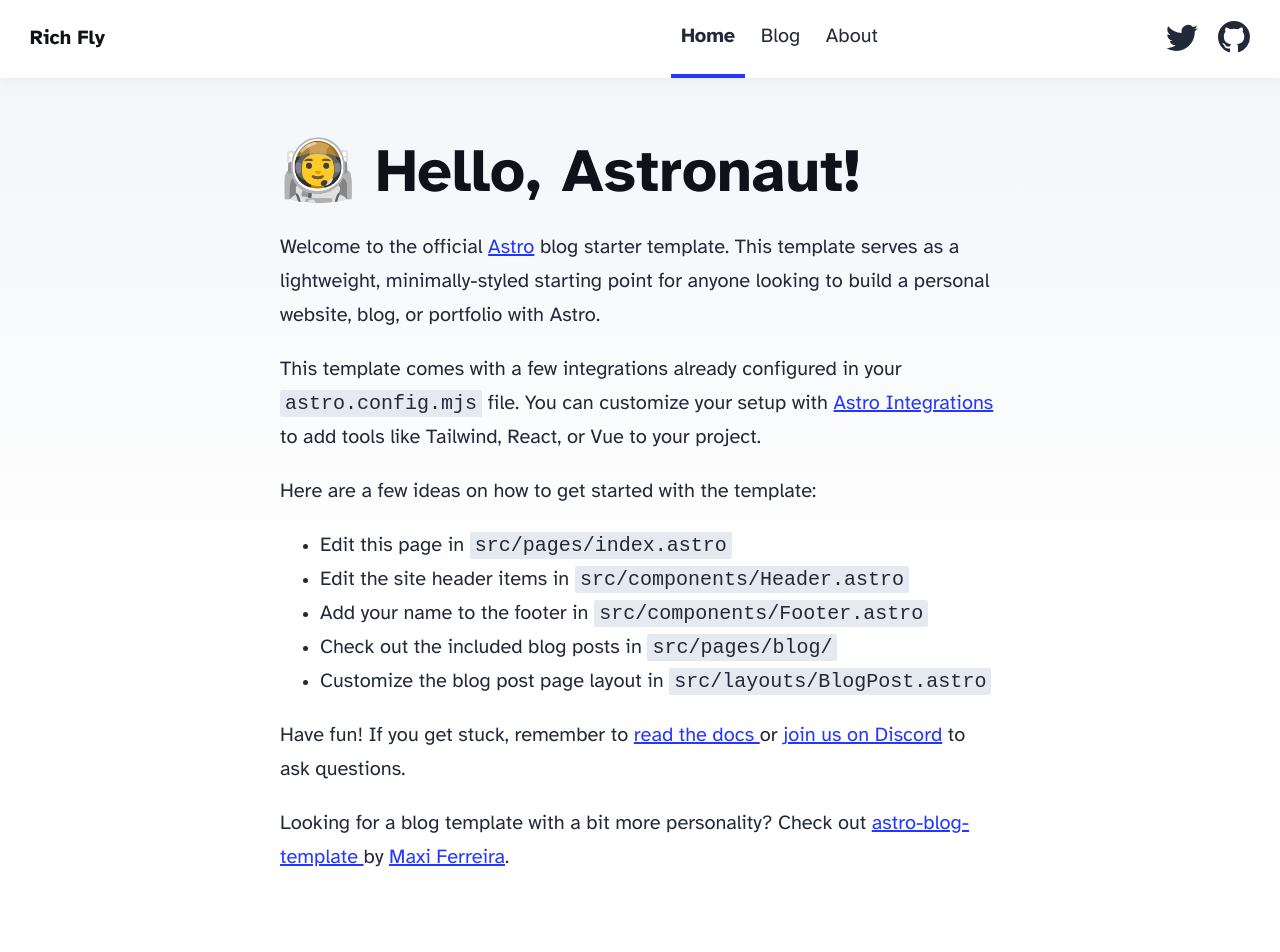
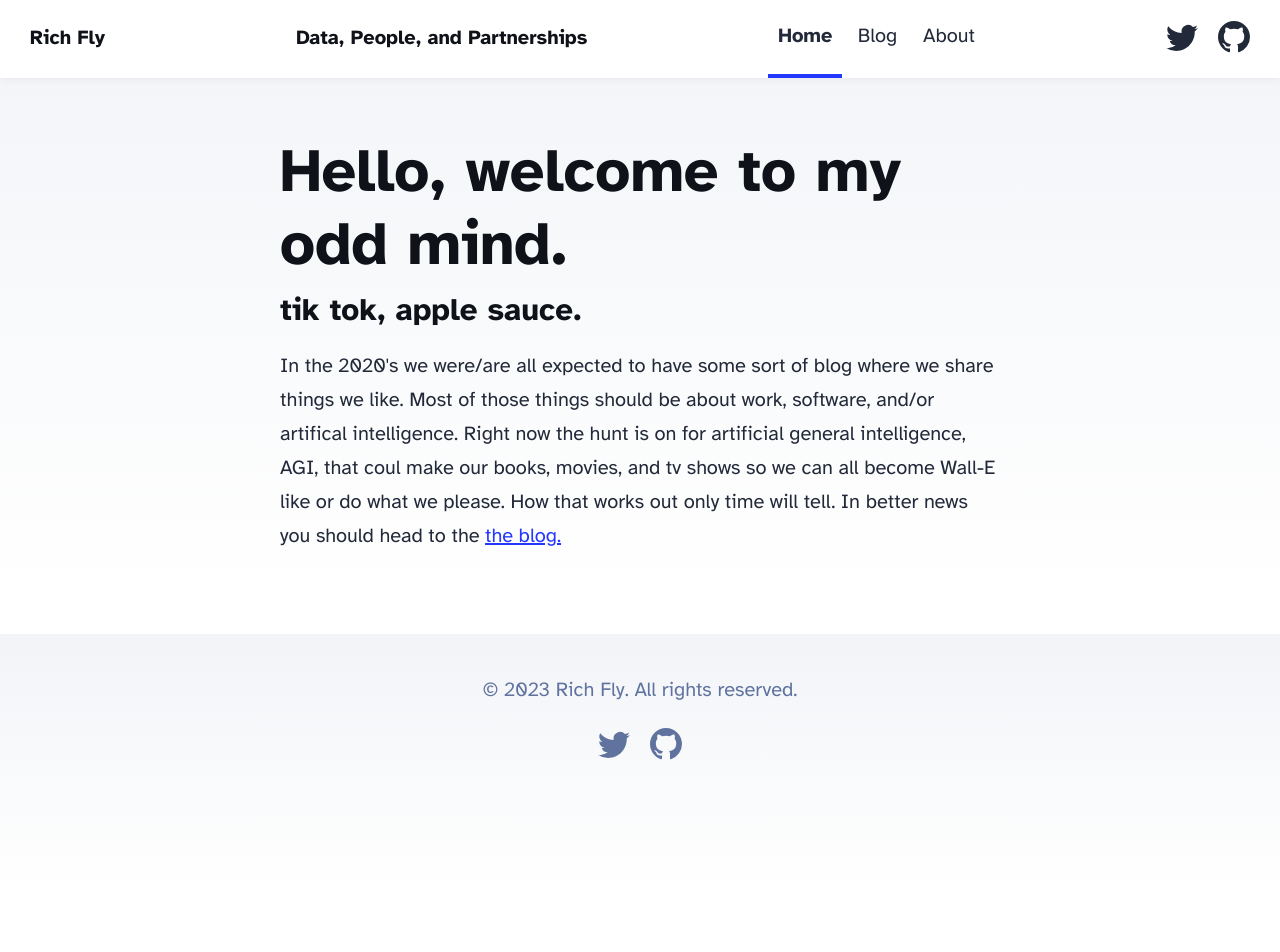
Before and after one commit to richfly/sleepy-singularity, an Astro site: page / in a window 1280 px wide. Shown: the top 952 px of the page. After the commit the page ends 892 px from the top, so only its background shows below. Built offline with nearby package versions, Linux system fonts and the light colour scheme; Astro itself is replaced by a stand-in of ours.

Commit message:
commit new index

```diff
--- a/package.json
+++ b/package.json
@@ -10,9 +10,9 @@
     "astro": "astro"
   },
   "dependencies": {
-    "@astrojs/mdx": "^1.1.5",
-    "@astrojs/rss": "^3.0.0",
+    "@astrojs/mdx": "^2.0.0",
+    "@astrojs/rss": "^4.0.0",
     "@astrojs/sitemap": "^3.0.3",
-    "astro": "^3.6.4"
+    "astro": "^4.0.2"
   }
 }
--- a/src/components/BaseHead.astro
+++ b/src/components/BaseHead.astro
@@ -2,7 +2,7 @@
 // Import the global.css file here so that it is included on
 // all pages through the use of the <BaseHead /> component.
 import '../styles/global.css';
-import {ViewTransitions} from 'astro:transitions';
+import { ViewTransitions } from 'astro:transitions';
 
 interface Props {
 	title: string;
--- a/src/consts.ts
+++ b/src/consts.ts
@@ -2,5 +2,5 @@
 // You can import this data from anywhere in your site by using the `import` keyword.
 
 export const SITE_TITLE = "Rich Fly";
-export const SITE_SUBHEADER = "";
+export const SITE_SUBHEADER = "Data, People, and Partnerships";
 export const SITE_DESCRIPTION = "Hey there it's Rich!";
--- a/src/layouts/BlogPost.astro
+++ b/src/layouts/BlogPost.astro
@@ -58,7 +58,7 @@ const { title, description, pubDate, updatedDate, heroImage } = Astro.props;
 		<Header />
 		<main>
 			<article>
-				<div class="hero-image">
+				<div class="hero-image" transition:animate='initial'>
 					{heroImage && <img width={1020} height={510} src={heroImage} alt="" />}
 				</div>
 				<div class="prose">
--- a/src/pages/index.astro
+++ b/src/pages/index.astro
@@ -13,36 +13,13 @@ import { SITE_TITLE, SITE_DESCRIPTION } from '../consts';
 	<body>
 		<Header title={SITE_TITLE} />
 		<main>
-			<h1>🧑‍🚀 Hello, Astronaut!</h1>
+			<h1>Hello, welcome to my odd mind. <h4>tik tok, apple sauce.</h4></h1>
 			<p>
-				Welcome to the official <a href="https://astro.build/">Astro</a> blog starter template. This
-				template serves as a lightweight, minimally-styled starting point for anyone looking to
-				build a personal website, blog, or portfolio with Astro.
-			</p>
-			<p>
-				This template comes with a few integrations already configured in your
-				<code>astro.config.mjs</code> file. You can customize your setup with
-				<a href="https://astro.build/integrations">Astro Integrations</a> to add tools like
-				Tailwind, React, or Vue to your project.
-			</p>
-			<p>Here are a few ideas on how to get started with the template:</p>
-			<ul>
-				<li>Edit this page in <code>src/pages/index.astro</code></li>
-				<li>Edit the site header items in <code>src/components/Header.astro</code></li>
-				<li>Add your name to the footer in <code>src/components/Footer.astro</code></li>
-				<li>Check out the included blog posts in <code>src/pages/blog/</code></li>
-				<li>Customize the blog post page layout in <code>src/layouts/BlogPost.astro</code></li>
-			</ul>
-			<p>
-				Have fun! If you get stuck, remember to <a href="https://docs.astro.build/"
-					>read the docs
-				</a> or <a href="https://astro.build/chat">join us on Discord</a> to ask questions.
-			</p>
-			<p>
-				Looking for a blog template with a bit more personality? Check out <a
-					href="https://github.com/Charca/astro-blog-template"
-					>astro-blog-template
-				</a> by <a href="https://twitter.com/Charca">Maxi Ferreira</a>.
+				In the 2020's we were/are all expected to have some sort of blog where we share things we like.
+				Most of those things should be about work, software, and/or artifical intelligence.
+				Right now the hunt is on for artificial general intelligence, AGI, that coul make our books,
+				movies, and tv shows so we can all become Wall-E like or do what we please.
+				How that works out only time will tell. In better news you should head to the <a href="/blog">the blog.</a>
 			</p>
 		</main>
 		<Footer />
```
Also changed, not shown: pnpm-lock.yaml.
